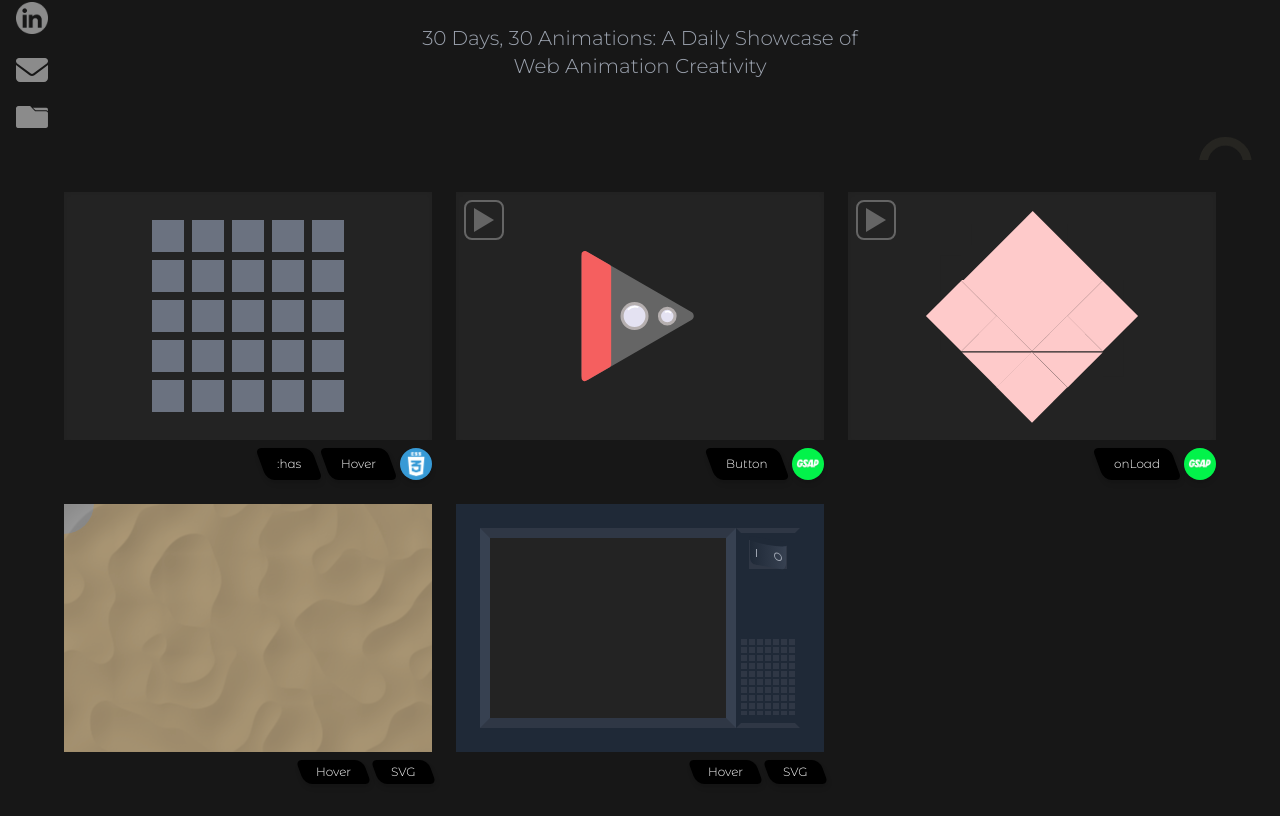
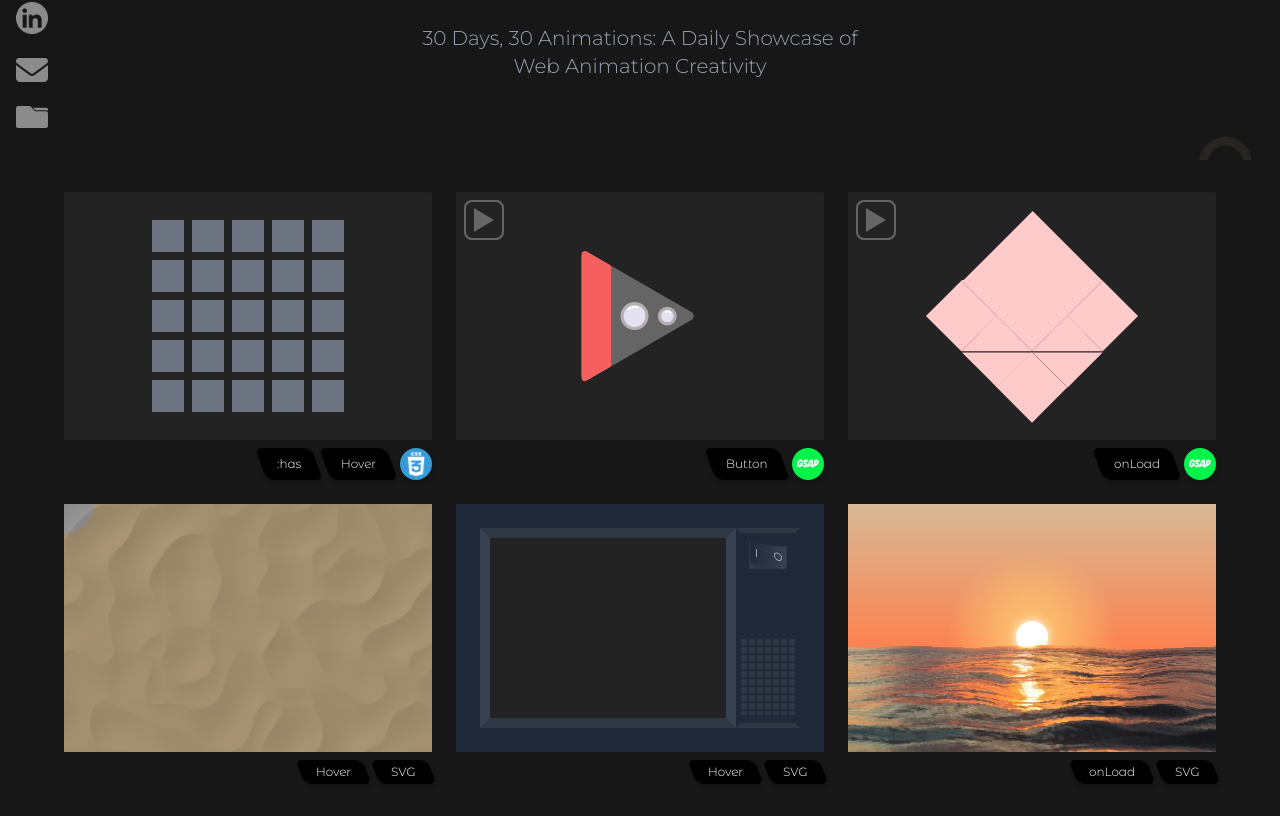
Before and after one commit to mlee2197/motion-script, a Next.js app: page / in a window 1280 px wide. Shown: the part 640-1456 px from the top of the page. Built offline with nearby package versions, Linux system fonts and the light colour scheme; a web font is replaced by a local one.

Commit message:
create sunset animation

```diff
--- /dev/null
+++ b/src/app/animations/Sunset.tsx
@@ -0,0 +1,45 @@
+import SunsetImage from "@/assets/sunset.webp";
+import Image from "next/image";
+
+const Sunset = () => {
+  return (
+    <div className="animation-container">
+      <div className="absolute top-0 left-0 w-full h-[60%] bg-gradient-to-b from-[#d7ba98] to-[#fe804d]">
+        <div className="sun-rays" />
+        <div className="absolute bottom-0 left-1/2 -translate-x-1/2 w-8 h-8 rounded-full bg-white shadow-[0_0_10px_rgba(255,255,255,1)]" />
+      </div>
+      <svg className="absolute bottom-0 left-0 w-full h-1/2">
+        <filter id="water-ripples" width="200%" height="100%">
+          <feTurbulence
+            id="turbulence"
+            baseFrequency="0.005 0.0175"
+            type="turbulence"
+            numOctaves="2"
+            result="NOISE"
+          />
+          <feDisplacementMap in="SourceGraphic" in2="NOISE" scale="20" />
+          <animate
+            href="#turbulence"
+            attributeName="baseFrequency"
+            dur="35s"
+            keyTimes="0;1"
+            values="0.005 0.02;0.005 0.05"
+            repeatCount="indefinite"
+          ></animate>
+        </filter>
+      </svg>
+      <div className="absolute bottom-0 left-1/2 -translate-x-1/2 r-0 w-[110%] h-1/2">
+        <Image
+          src={SunsetImage}
+          alt="Sunset"
+          width={600}
+          height={300}
+          className="absolute -bottom-3 left-0 right-0 w-full h-full"
+          style={{ filter: "url(#water-ripples)" }}
+        />
+      </div>
+    </div>
+  );
+};
+
+export default Sunset;
--- a/src/app/globals.css
+++ b/src/app/globals.css
@@ -37,6 +37,17 @@ body {
 
   .animation-container {
     @apply relative h-[248px] w-full overflow-hidden;
+  }
+
+  .sun-rays {
+    position: absolute;
+    bottom: -50%;
+    left: 50%;
+    transform: translateX(-50%);
+    width: 50%;
+    aspect-ratio: 1/1;
+    border-radius: 50%;
+    background-image: radial-gradient(circle at 50% 50%, #fdcd73 0%, rgba(255, 255, 255, 0) 65%);
   }
 
   @keyframes fadeIn {
--- a/src/app/page.tsx
+++ b/src/app/page.tsx
@@ -10,6 +10,7 @@ import PlayRestart from "./animations/PlayRestart";
 import OrigamiHeart from "./animations/OrigamiHeart";
 import Desert from "./animations/Desert";
 import Crt from "./animations/Crt";
+import Sunset from "./animations/Sunset";
 
 export default function Home() {
   return (
@@ -63,6 +64,9 @@ export default function Home() {
           <Card tags={[CSS_PROPERTY_CATEGORIES.hover, COMPONENT_CATEGORIES.svg]}>
             <Crt />
           </Card>
+          <Card tags={[CSS_PROPERTY_CATEGORIES.onLoad, COMPONENT_CATEGORIES.svg]}>
+            <Sunset />
+          </Card>
         </div>
       </main>
       <Footer />
```
Also changed, not shown: src/assets/sunset.png (added), src/assets/sunset.webp (added).
